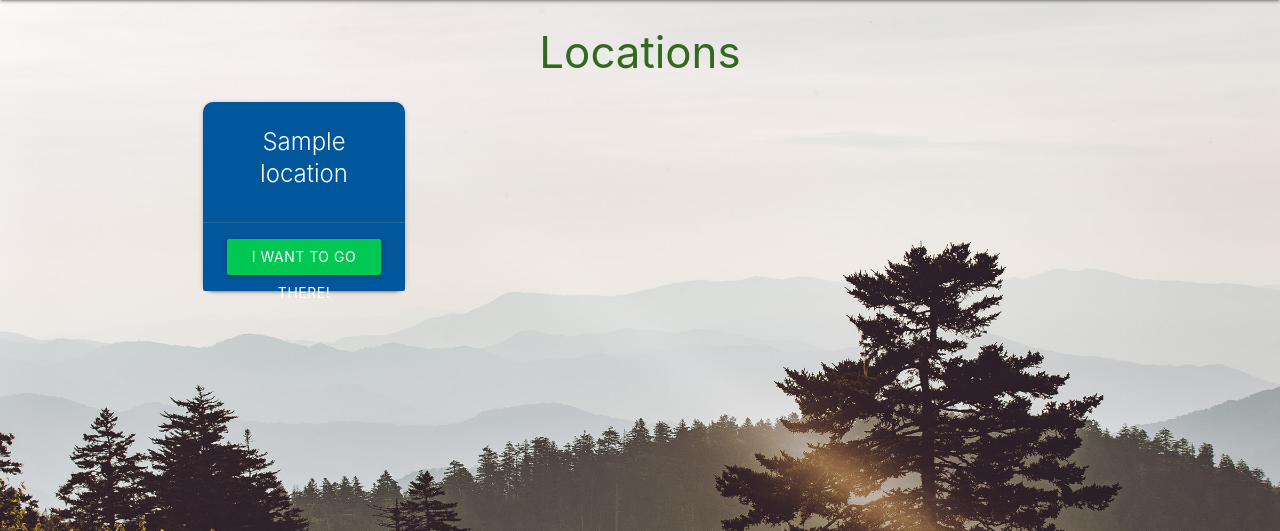
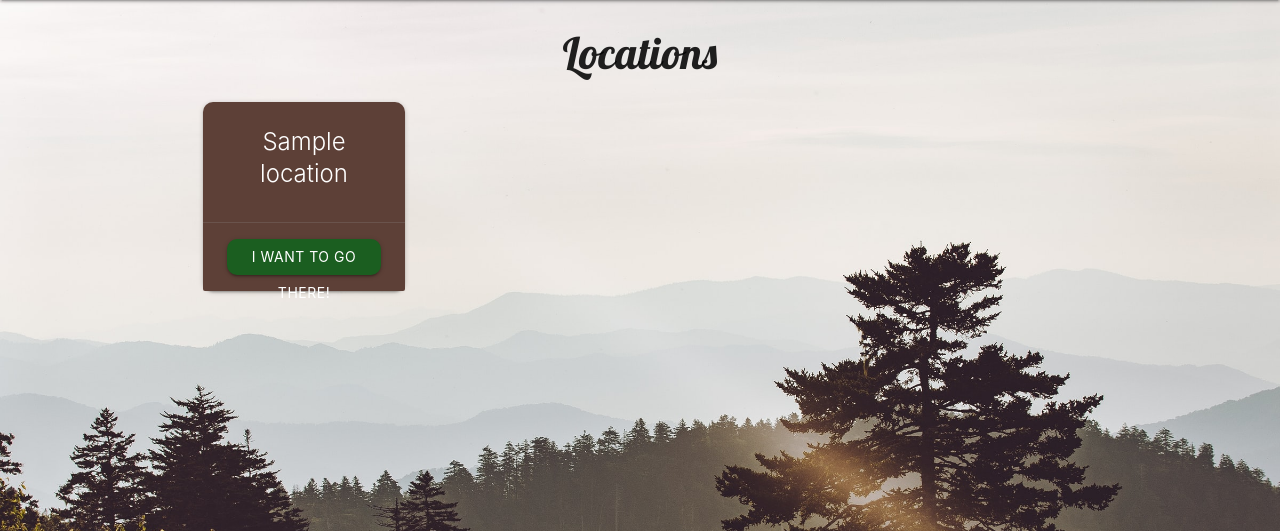
Before and after one commit to Code-Institute-Submissions/berill98-cabinlove_NovResub, a Flask app: page /locations in a window 1280 px wide. Shown: the part 64-595 px from the top of the page. Run offline with Flask 2, Linux system fonts and the light colour scheme; tables that the repository leaves empty hold one stand-in row (values such as "Sample post"); some libraries are stand-ins or nearby versions.

Commit message:
Update the design on Locations page

```diff
--- a/cabinlove/static/css/style.css
+++ b/cabinlove/static/css/style.css
@@ -51,7 +51,7 @@ body {
     color: #316231;
 }
 
-#welcome {
+.main-text {
     font-family: Lobster;
 }
 
@@ -68,6 +68,10 @@ p {
     border-radius: 10px;
 }
 
+.btn {
+    border-radius: 10px;
+}
+
 .card {
     border-radius: 10px;
 }
--- a/cabinlove/templates/cabins.html
+++ b/cabinlove/templates/cabins.html
@@ -11,7 +11,7 @@
 </div>
 {% else %}
 <div class="row">
-    <h3 id="welcome">Hi, welcome to Cabinlove!</h3>
+    <h3 class="main-text">Hi, welcome to Cabinlove!</h3>
     <p>
         These cabins are like no other. Relax and reconnect with nature in your very own cabin. Whether you
         are looking for a wild family adventure with your dog in the great outdoors, an unforgettable group getaway, or a
--- a/cabinlove/templates/locations.html
+++ b/cabinlove/templates/locations.html
@@ -1,7 +1,7 @@
 {% extends "base.html" %}
 {% block content %}
 
-<h3 class="light-green-text text-darken-4 center-align">Locations</h3>
+<h3 class="main-text center-align">Locations</h3>
 
 {% if session.user|lower == "admin"|lower %}
 <div class="row">
@@ -16,16 +16,16 @@
 <div class="row">
     {% for location in locations %}
     <div class="col s12 m6 l3">
-        <div class="card light-blue darken-4 center-align">
+        <div class="card brown darken-2 center-align">
             <div class="card-content white-text">
                 <span class="card-title">{{ location.location_name }}</span>
             </div>
             {% if session.user|lower == "admin"|lower %}
             <div class="card-action">
-                <a href="{{ url_for('edit_location', location_id=location.id) }}" class="btn green accent-4">Edit</a>
+                <a href="{{ url_for('edit_location', location_id=location.id) }}" class="btn green darken-4">Edit</a>
             </div>
             <div class="card-action">
-                <a href="#modal-{{ location.id }}" class="btn green accent-4 modal-trigger">Delete</a>
+                <a href="#modal-{{ location.id }}" class="btn green darken-4 modal-trigger">Delete</a>
                 <!-- delete modal confirmation -->
                 <div id="modal-{{ location.id }}" class="modal">
                     <div class="modal-content">
@@ -41,7 +41,7 @@
             </div>
             {% else %}
             <div class="card-action">
-                <a href="#" class="btn green accent-4">I want to go there!</a>
+                <a href="#" class="btn green darken-4">I want to go there!</a>
             </div>
             {% endif %}
         </div>
```
